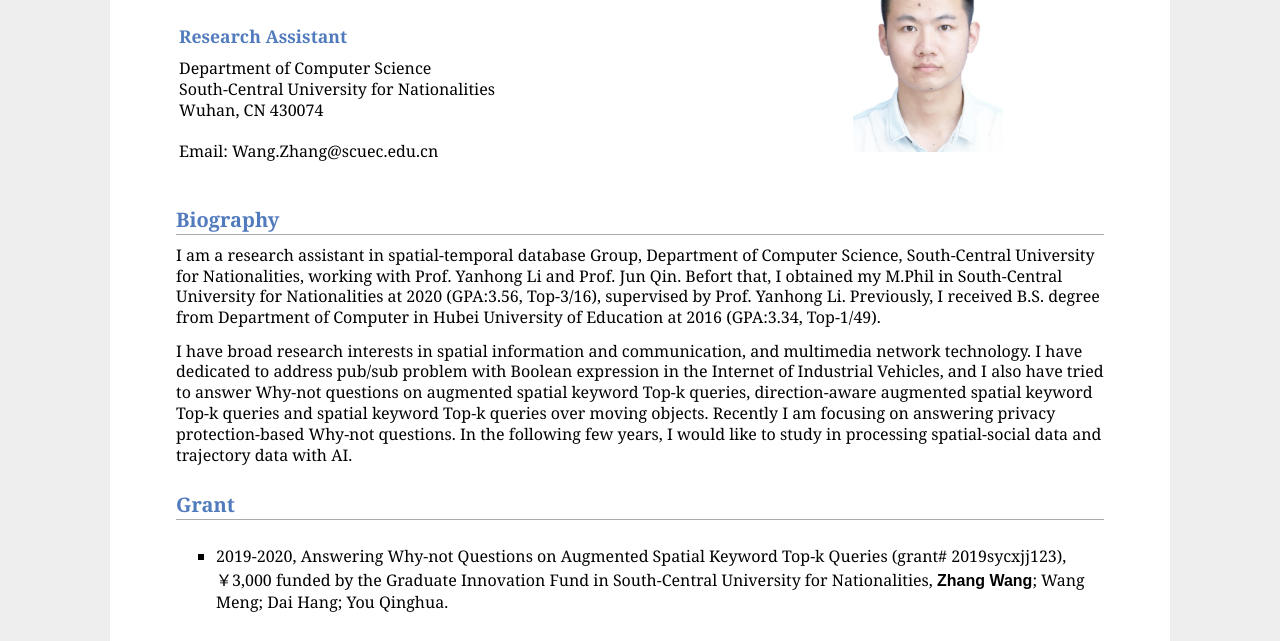
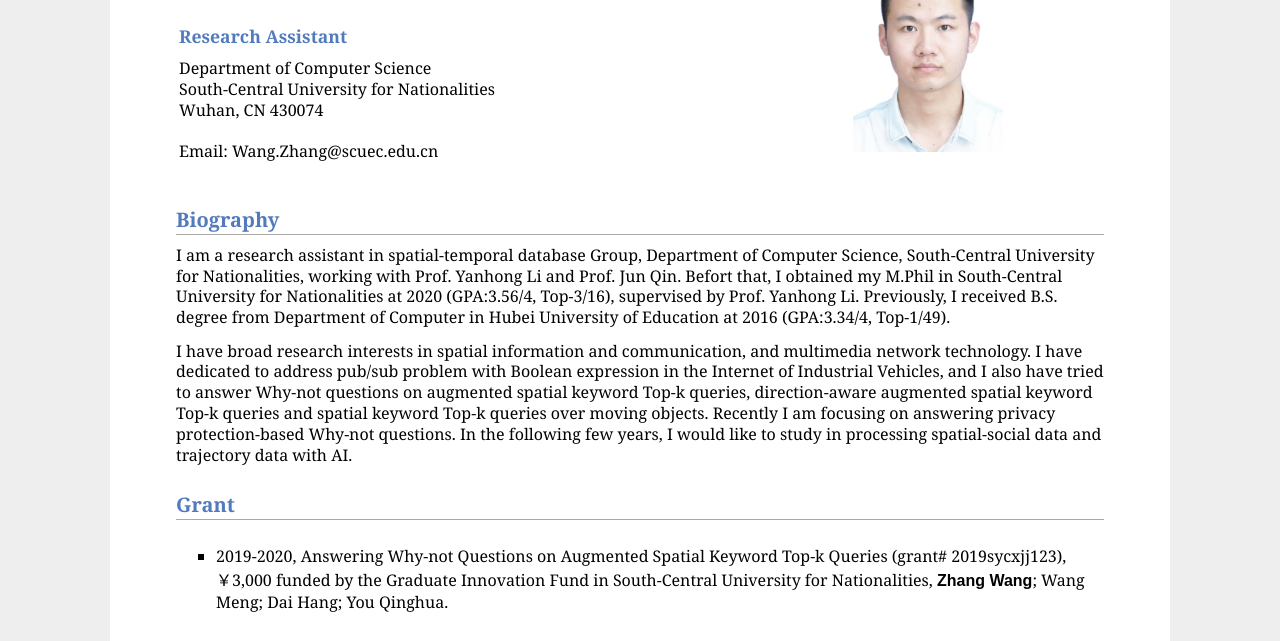
Before and after one commit to zhangwang-code/CV, a plain HTML site: page index.html in a window 1280 px wide. Shown: the part 134-775 px from the top of the page. Drawn offline with Linux system fonts and the light colour scheme.

Commit message:
Update index.html

```diff
--- a/index.html
+++ b/index.html
@@ -67,8 +67,8 @@ span{
 <h2>Biography</h2>
 <p>
 	I am a research assistant in spatial-temporal database Group, Department of Computer Science, South-Central University for Nationalities, working with Prof. Yanhong Li and Prof. Jun Qin.
-	Befort that, I obtained my M.Phil in South-Central University for Nationalities at 2020 (GPA:3.56, Top-3/16), supervised by Prof. Yanhong Li.
-	Previously, I received B.S. degree from Department of Computer in Hubei University of Education at 2016 (GPA:3.34, Top-1/49).
+	Befort that, I obtained my M.Phil in South-Central University for Nationalities at 2020 (GPA:3.56/4, Top-3/16), supervised by Prof. Yanhong Li.
+	Previously, I received B.S. degree from Department of Computer in Hubei University of Education at 2016 (GPA:3.34/4, Top-1/49).
 </p>
 <p>
 	I have broad research interests in spatial information and communication, and multimedia network technology.
@@ -108,7 +108,7 @@ span{
 	<li>
 		<span class="ss1">DAPC: Answering Why-not Questions on Top-k Direction-Aware ASK Queries at Polar Coordinates</span>,
 		<br>Yanhong Li, <span class="ss">Wang Zhang</span>, Yunjun Gao, Qing Li, Lihchyun Shu, Changyin Luo.
-		<br><span class="ss2">Information Science</span>, 2020.(With Editor)
+		<br><span class="ss2">Information Science</span>, 2020.(Under Review)
 	</li>
 	<li>
 		<span class="ss1">Shadow: Answering Why-not Questions on Spatial Keywork Top-k Queries</span>,
```
